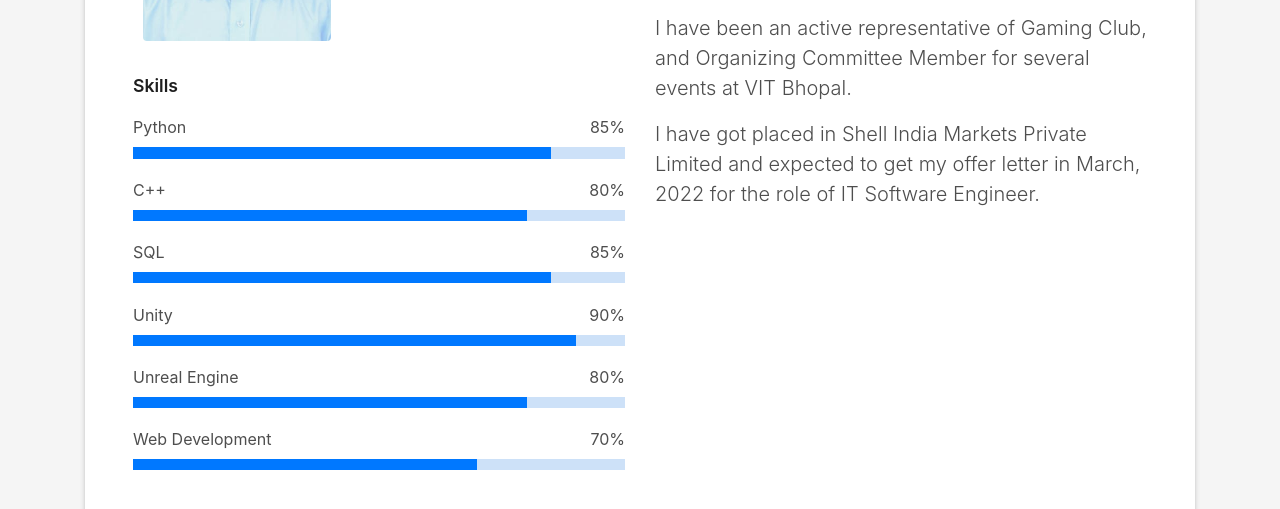
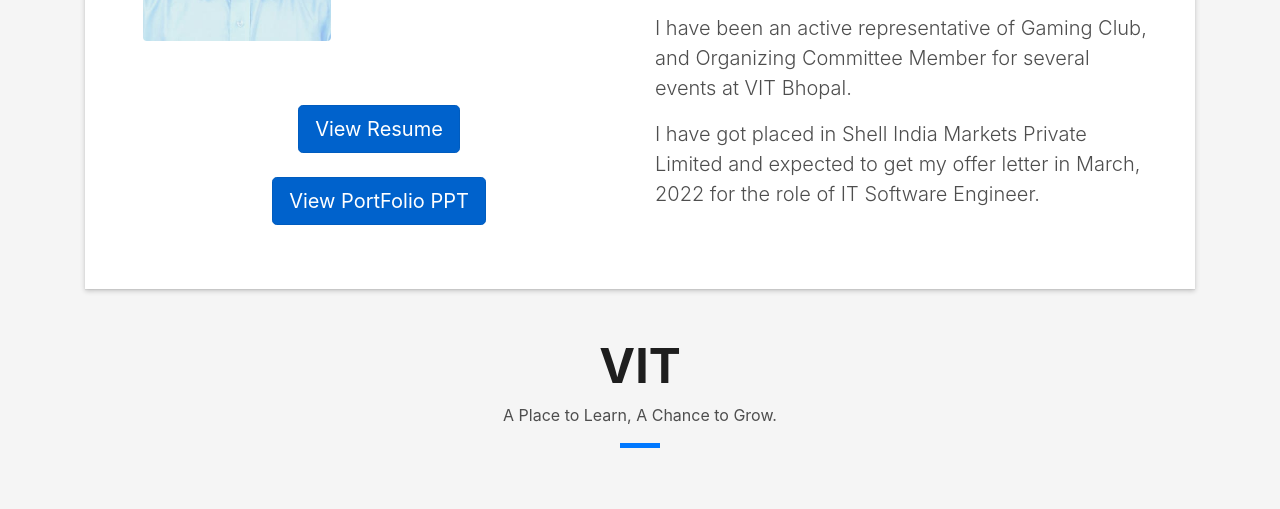
Before and after one commit to Souvik116/PortfolioWebsite, a plain HTML site: page index.html in a window 1280 px wide. Shown: the part 1137-1646 px from the top of the page. Drawn offline with Linux system fonts and the light colour scheme; files whose address does not match are found by name.

Commit message:
Update index.html

```diff
--- a/index.html
+++ b/index.html
@@ -100,8 +100,19 @@
                       <p><span class="title-s">Phone: </span> <span>+91 9875587045</span></p>
                     </div>
                   </div>
+
+                  <div class="col-md-12" style="text-align: center; padding-top: 2em; ">
+                    <a href="https://drive.google.com/file/d/1p7XhLbpfdLa-8rkCJi46yRe3z8m305Pb/view?usp=sharing" target="_blank" class="btn btn-primary btn-lg active" role="button" aria-pressed="true">
+                      View Resume
+                    </a>
+                    <br>
+                    <br>
+                    <a href="https://docs.google.com/presentation/d/1qonbxegVAeyuGeF7E_HJOAJQ-8Bjo4ls/edit?usp=sharing&ouid=108366614601467311137&rtpof=true&sd=true" target="_blank" class="btn btn-primary btn-lg active" role="button" aria-pressed="true">
+                      View PortFolio PPT
+                    </a>
+                  </div>
                 </div>
-                <div class="skill-mf">
+                <!--<div class="skill-mf">
                   <p class="title-s">Skills</p>
                   <span>Python</span> <span class="pull-right">85%</span>
                   <div class="progress">
@@ -133,7 +144,7 @@
                     <div class="progress-bar" role="progressbar" style="width: 70%" aria-valuenow="70" aria-valuemin="0"
                       aria-valuemax="100"></div>
                   </div>
-                </div>
+                </div>-->
               </div>
               <div class="col-md-6">
                 <div class="about-me pt-4 pt-md-0">
```
